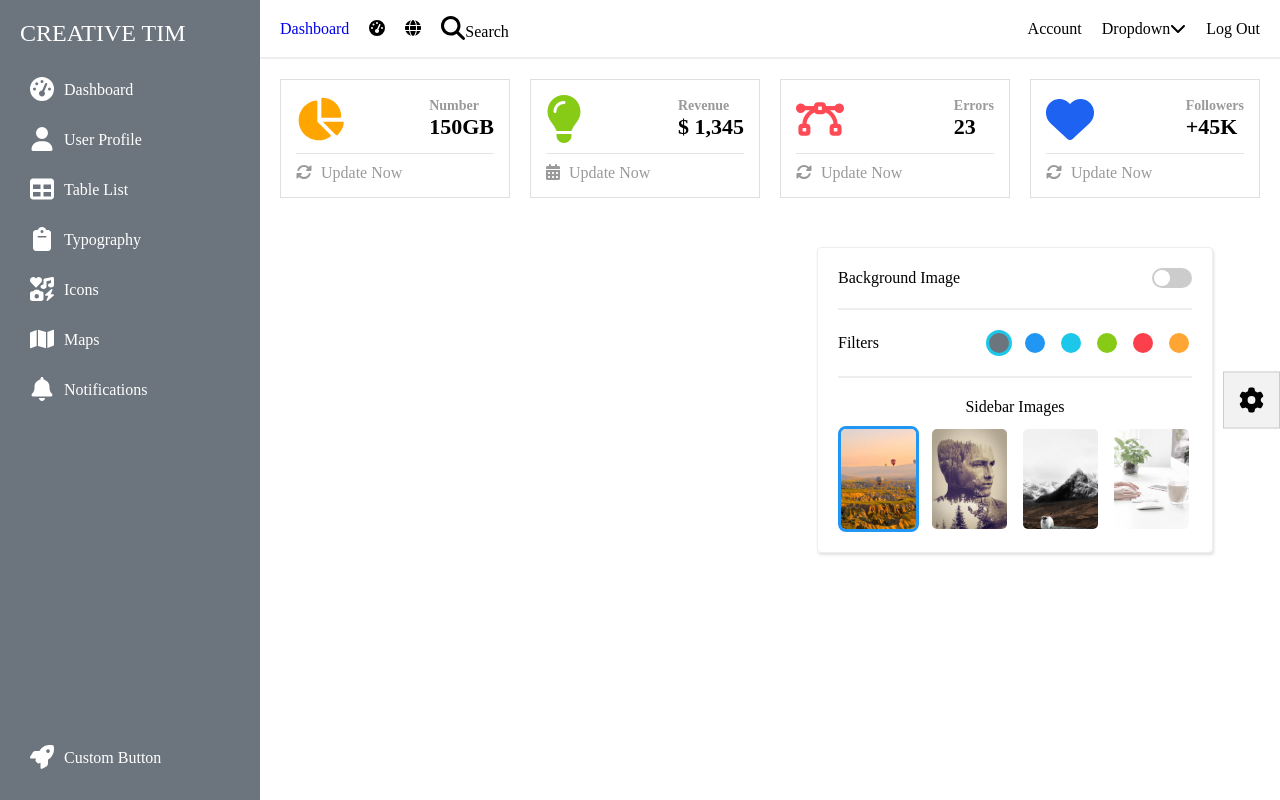
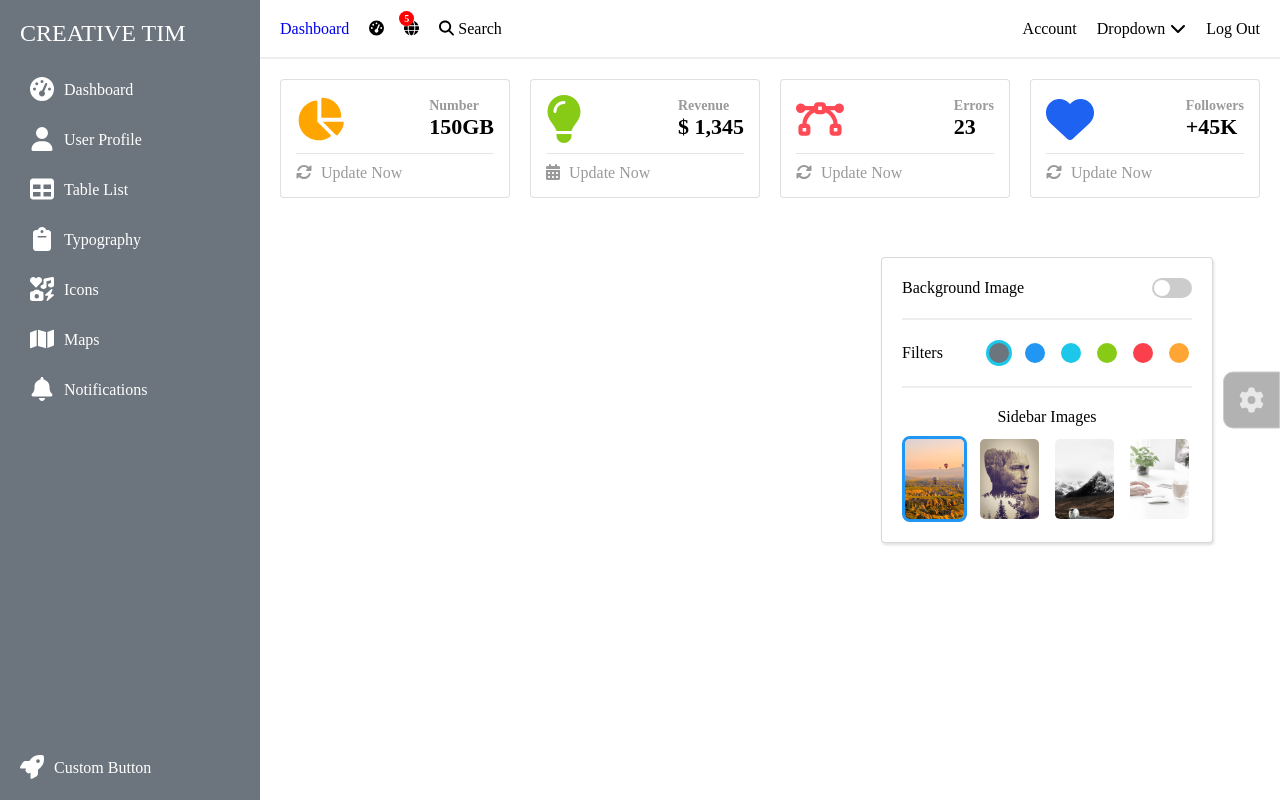
Before and after one commit to surya489/dashboard, a React (Create React App) app: page / in a window 1280 px wide. Both pictures are taken after a click on the button 1251 px from the left and 400 px from the top of the page. Built offline with nearby package versions, Linux system fonts and the light colour scheme.

Commit message:
sidebarsettings & parent components has been simplified, changes in UI

```diff
--- a/src/Components/Button/Button.css
+++ b/src/Components/Button/Button.css
@@ -14,10 +14,14 @@ a svg {
     transform: translateY(-50%);
     border: 1px solid #ccc;
     padding: 15px;
-    background: rgba(0, 0, 0, 0.05);
+    background: rgba(0, 0, 0, .3);
+    border-top-left-radius: 10px;
+    border-bottom-left-radius: 10px;
     cursor: pointer;
 }
 
 .button.fixed svg {
     font-size: 25px;
+    opacity: 0.7;
+    color: #fff;
 }
--- a/src/Components/Card/Card.css
+++ b/src/Components/Card/Card.css
@@ -9,6 +9,7 @@
     background-color: #fff;
     background-clip: border-box;
     border: 1px solid rgba(0, 0, 0, .125);
+    border-radius: 4px;
     color: #9a9a9a;
 }
 
--- a/src/Components/Dashboard/Dashboard.js
+++ b/src/Components/Dashboard/Dashboard.js
@@ -9,7 +9,7 @@ import Card from "../Card/Card";
 const Dashboard = () => {
     return (
         <Left>
-            <NavBar title="Dashboard" />
+            <NavBar isSeparateLink title="Dashboard" />
             <div className="dashboard_cards_wrap">
                 <Card
                     icon={faChartPie}
--- a/src/Components/Navbar/Navbar.css
+++ b/src/Components/Navbar/Navbar.css
@@ -12,6 +12,19 @@
 .nav_wrap ul {
     list-style-type: none;
     padding: 0;
+}
+
+.dropdown_menu ul {
+    border-radius: 10px;
+    overflow: hidden;
+}
+
+.dropdown_menu ul li {
+    transition: all .3s;
+}
+
+.dropdown_menu ul li:hover {
+    background-color: #eee;
 }
 
 .nav_left_wrap {
@@ -34,6 +47,10 @@
     transition: all .37s cubic-bezier(.34, 1.61, .7, 1);
 }
 
+.nav_right_items.dropdown span {
+    padding-left: 5px;
+}
+
 .nav_right_items.dropdown svg {
     transition: all .4s;
 }
@@ -44,5 +61,98 @@
 
 .dropdown_menu {
     position: absolute;
-    min-width: 160px;
+    min-width: 170px;
+    background-color: #fff;
+    box-sizing: border-box;
+    border: 1px solid rgba(0, 0, 0, .2);
+    border-radius: 10px;
 }
+
+.dropdown_menu::before {
+    content: '';
+    position: absolute;
+    border-bottom: 11px solid rgba(0, 0, 0, .2);
+    top: -11px;
+    border-left: 11px solid transparent;
+    border-right: 11px solid transparent;
+    content: "";
+    display: inline-block;
+    position: absolute;
+    left: 12px;
+}
+
+.dropdown_menu::after {
+    content: '';
+    position: absolute;
+    border-left: 11px solid transparent;
+    border-right: 11px solid transparent;
+    content: "";
+    display: inline-block;
+    position: absolute;
+    left: 12px;
+    border-bottom: 11px solid #fff;
+    top: -10px;
+}
+
+.dropdown_menu li a {
+    display: block;
+    padding: 8px 15px;
+    color: #000;
+    width: auto;
+}
+
+.nav_left_items a {
+    position: relative;
+    display: flex;
+    align-items: center;
+    gap: 4px;
+    flex-wrap: nowrap;
+}
+
+.nav_left_items a svg {
+    width: 15px;
+}
+
+.dropdown {
+    position: relative;
+    display: inline-block;
+}
+
+.dropdown_menu::before,
+.dropdown_menu::after {
+    content: '';
+    position: absolute;
+    border-bottom: 11px solid rgba(0, 0, 0, .2);
+    top: -12px;
+    border-left: 11px solid transparent;
+    border-right: 11px solid transparent;
+    display: inline-block;
+    left: 12px;
+}
+
+.dropdown_menu::after {
+    border-bottom: 11px solid #fff;
+    top: -11px;
+}
+
+.separate_link {
+    border-top: 1px solid #eee;
+}
+
+.notification {
+    position: absolute;
+    top: -5px;
+    z-index: 999;
+    background: red;
+    border-radius: 50%;
+    text-align: center;
+    display: flex;
+    align-items: center;
+    justify-content: center;
+    width: 15px;
+    height: 15px;
+    left: -5px;
+    font-size: 10px;
+    color: #fff;
+    font-weight: bold;
+}
--- a/src/Components/Navbar/Navbar.js
+++ b/src/Components/Navbar/Navbar.js
@@ -1,32 +1,65 @@
-import React, { useState } from "react";
+import React, { useState, useEffect, useRef } from "react";
 import "./Navbar.css";
 import { FontAwesomeIcon } from '@fortawesome/react-fontawesome';
 import { faTachometerAlt, faGlobe, faSearch, faChevronDown } from '@fortawesome/free-solid-svg-icons';
 
 import Button from "../Button/Button";
 
-const Navbar = ({ title }) => {
+const Navbar = ({ title, isSeparateLink }) => {
     const [isDropdownVisible, setIsDropdownVisible] = useState(false);
+    const [dropDownHeight, setDropDownHeight] = useState(0);
+    const dropDownRef = useRef(null);
 
     const toggleDropdown = () => {
         setIsDropdownVisible(!isDropdownVisible);
     };
+
+    const handleClickOutside = (e) => {
+        if (dropDownRef.current && !dropDownRef.current.contains(e.target)) {
+            setIsDropdownVisible(false);
+        }
+    };
+
+    useEffect(() => {
+        const updateDropDownHeight = () => {
+            if (dropDownRef.current) {
+                setDropDownHeight(dropDownRef.current.scrollHeight);
+            }
+        };
+
+        if (isDropdownVisible) {
+            updateDropDownHeight();
+        }
+
+        window.addEventListener('resize', updateDropDownHeight);
+        document.addEventListener('mousedown', handleClickOutside);
+
+        return () => {
+            window.removeEventListener('resize', updateDropDownHeight);
+            document.removeEventListener('mousedown', handleClickOutside);
+        };
+    }, [isDropdownVisible, dropDownHeight]);
 
     return (
         <div className="nav_wrap">
             <div className="nav_left">
                 <ul className="nav_left_wrap">
                     <li className="nav_left_items">
-                        <Button href="/" isLink className="custom_btn">{title}</Button>
+                        <Button href="/" isLink className="custom_link_btn">{title}</Button>
                     </li>
                     <li className="nav_left_items">
+                        <Button isLink className="custom_link_btn">
                             <span><FontAwesomeIcon icon={faTachometerAlt} /></span>
+                        </Button>
                     </li>
                     <li className="nav_left_items">
+                        <Button isLink className="custom_link_btn">
                             <span><FontAwesomeIcon icon={faGlobe} /></span>
+                            <span className="notification">5</span>
+                        </Button>
                     </li>
                     <li className="nav_left_items">
-                        <Button isLink className=''>
+                        <Button isLink className='custom_link_btn'>
                             <span><FontAwesomeIcon icon={faSearch} /></span>
                             <span>Search</span>
                         </Button>
@@ -39,10 +72,12 @@ const Navbar = ({ title }) => {
                         Account
                     </li>
                     <li className={`${isDropdownVisible ? 'show' : 'hide'} nav_right_items dropdown`} onClick={toggleDropdown}>
-                        <span>Dropdown</span>
+                        <div ref={dropDownRef}>Dropdown
                             <span><FontAwesomeIcon icon={faChevronDown} /></span>
+                        </div>
                         {isDropdownVisible && (
-                            <ul className="dropdown_menu">
+                            <div className="dropdown_menu" style={{ top: dropDownHeight + 17 + 'px' }}>
+                                <ul>
                                     <li>
                                         <a href="/">Action</a>
                                     </li>
@@ -55,10 +90,13 @@ const Navbar = ({ title }) => {
                                     <li>
                                         <a href="/">Something else here</a>
                                     </li>
-                                <li>
+                                    {isSeparateLink && (
+                                        <li className="separate_link">
                                             <a href="/">Separated link</a>
                                         </li>
+                                    )}
                                 </ul>
+                            </div>
                         )}
                     </li>
                     <li className="nav_right_items">
--- a/src/Components/ParentComponent.js
+++ b/src/Components/ParentComponent.js
@@ -8,11 +8,13 @@ import bg_1 from '../assets/images/bg_1.jpg';
 const ParentComponent = () => {
     const buttonRef = useRef(null);
     const sidebarRef = useRef(null);
+    const settingsRef = useRef(null);
     const [activeBadge, setActiveBadge] = useState(localStorage.getItem('activeBadge') || 'primary');
     const [buttonWidth, setButtonWidth] = useState(0);
     const [showSidebar, setShowSidebar] = useState(false);
     const [bgImage, setBgImage] = useState(localStorage.getItem('bgImage') || bg_1);
     const [bgImageState, setBgImageState] = useState(localStorage.getItem('bgImageState') === 'true');
+    const [showSettings, setShowSettings] = useState(false);
 
     const handleBadgeChange = (badge) => {
         setActiveBadge(badge);
@@ -20,7 +22,7 @@ const ParentComponent = () => {
     };
 
     const handleSetBgImage = () => {
-        setBgImageState(!bgImageState);
+        setBgImageState(prevState => !prevState);
         localStorage.setItem('bgImageState', !bgImageState);
     };
 
@@ -46,37 +48,46 @@ const ParentComponent = () => {
             if (showSidebar && sidebarRef.current && !sidebarRef.current.contains(event.target) && !buttonRef.current.contains(event.target)) {
                 setShowSidebar(false);
             }
+            if (showSettings && settingsRef.current && !settingsRef.current.contains(event.target) && !buttonRef.current.contains(event.target)) {
+                setShowSettings(false);
+            }
         };
 
         document.addEventListener('mousedown', handleClickOutside);
         return () => document.removeEventListener('mousedown', handleClickOutside);
-    }, [showSidebar]);
+    }, [showSidebar, showSettings]);
 
-    const toggleSidebar = () => {
-        setShowSidebar(prevState => !prevState);
-    };
+    const toggleSidebar = () => setShowSidebar(prevState => !prevState);
+    const toggleSettings = () => setShowSettings(prevState => !prevState);
 
     return (
         <div className="parent-container">
+            {showSettings && (
                 <SidebarBackgroundSettings
                     buttonWidth={buttonWidth}
                     className={`${showSidebar ? 'show' : 'hide'}`}
                     onBadgeChange={handleBadgeChange}
                     onBgImageChange={handleBgImageChange}
                     onHandleSetBgImage={handleSetBgImage}
+                    ref={settingsRef}
                 />
+            )}
             <Sidebar
                 activeBadge={activeBadge}
                 bgImage={bgImage}
                 className={`${bgImageState ? 'has_bg_image' : 'no_bg_image'}`}
+                ref={sidebarRef}
             />
             <div className="fixed_btn_wrap">
-                <button className="button fixed" ref={buttonRef} onClick={toggleSidebar}>
+                <button className="button fixed" ref={buttonRef} onClick={() => {
+                    toggleSidebar();
+                    toggleSettings();
+                }}>
                     <FontAwesomeIcon icon={faCog} />
                 </button>
             </div>
         </div>
     );
-}
+};
 
 export default ParentComponent;
--- a/src/Components/Sidebar/Sidebar.css
+++ b/src/Components/Sidebar/Sidebar.css
@@ -24,8 +24,12 @@
     padding: 0 20px 20px;
 }
 
-.btn_wrap .custom_btn {
+.btn_wrap .custom_link_btn {
     padding: 10px;
+}
+
+.custom_link_btn {
+    cursor: pointer;
 }
 
 .sidebar .logo {
--- a/src/Components/SidebarBackgroundSettings/SidebarBackgroundSettings.css
+++ b/src/Components/SidebarBackgroundSettings/SidebarBackgroundSettings.css
@@ -5,13 +5,13 @@
     top: 50%;
     transform: translateY(-50%);
     transition: all 0.3s ease-in-out;
-    opacity: 0;
-    min-width: 350px;
+    max-width: 290px;
+    min-width: 290px;
     background-color: #fff;
     border-radius: 4px;
     padding: 20px;
     box-shadow: 1px 2px 3px rgba(0, 0, 0, .125);
-    border: 1px solid #eee;
+    border: 1px solid rgba(0, 0, 0, .15);
 }
 
 .d_flex {
@@ -153,8 +153,8 @@ input[type="checkbox"]:checked+label::after {
     overflow: hidden;
     border: 3px solid transparent;
     border-radius: 8px;
-    max-width: 75px;
-    max-height: 100px;
+    max-width: 60px;
+    max-height: 80px;
     cursor: pointer;
     transition: all .3s;
 }
--- a/src/Components/SidebarBackgroundSettings/SidebarBackgroundSettings.js
+++ b/src/Components/SidebarBackgroundSettings/SidebarBackgroundSettings.js
@@ -1,4 +1,4 @@
-import React, { useState, useEffect } from "react";
+import React, { useState, useEffect, forwardRef } from "react";
 import './SidebarBackgroundSettings.css';
 
 import bg_1 from '../../assets/images/bg_1.jpg';
@@ -6,7 +6,7 @@ import bg_2 from '../../assets/images/bg_2.jpg';
 import bg_3 from '../../assets/images/bg_3.jpg';
 import bg_4 from '../../assets/images/bg_4.jpg';
 
-const SidebarBackgroundSettings = ({ buttonWidth, className, onBadgeChange, onBgImageChange, onHandleSetBgImage }) => {
+const SidebarBackgroundSettings = forwardRef(({ buttonWidth, className, onBadgeChange, onBgImageChange, onHandleSetBgImage }, ref) => {
     const initialBadge = localStorage.getItem('activeBadge') || 'secondary';
     const initialBgImage = localStorage.getItem('bgImage') || bg_1;
     const initialBgImageState = localStorage.getItem('bgImageState') === 'true';
@@ -15,34 +15,22 @@ const SidebarBackgroundSettings = ({ buttonWidth, className, onBadgeChange, onBg
     const [activeBgImage, setActiveBgImage] = useState(initialBgImage);
     const [bgImageState, setBgImageState] = useState(initialBgImageState);
 
-    const handleBadgeClick = (badge) => {
-        setActiveBadge(badge);
-    };
-
-    const handleActiveBgImage = (activeImageClass) => {
-        setActiveBgImage(activeImageClass);
-    }
-
-    // Notify parent component about the badge change
     useEffect(() => {
-        if (onBadgeChange) {
-            onBadgeChange(activeBadge);
-        }
+        if (onBadgeChange) onBadgeChange(activeBadge);
     }, [activeBadge, onBadgeChange]);
 
     useEffect(() => {
-        if (onBgImageChange) {
-            onBgImageChange(activeBgImage);
-        }
+        if (onBgImageChange) onBgImageChange(activeBgImage);
     }, [activeBgImage, onBgImageChange]);
 
+    const handleBadgeClick = (badge) => setActiveBadge(badge);
     const handleCheckboxChange = () => {
         setBgImageState(prevState => !prevState);
         onHandleSetBgImage();
     };
 
     return (
-        <div className={`${className ? className : ''} background_settings`} style={{ right: buttonWidth + 10 + 'px' }}>
+        <div ref={ref} className={`background_settings ${activeBadge}`} style={{ right: buttonWidth + 10 + 'px' }}>
             <li className="image_checkbox d_flex">
                 <p>Background Image</p>
                 <div>
@@ -53,59 +41,29 @@ const SidebarBackgroundSettings = ({ buttonWidth, className, onBadgeChange, onBg
             <li className="d_flex filters_wrap">
                 <p>Filters</p>
                 <div className="d_flex mb_0">
-                    <span
-                        className={`badge badge_secondary ${activeBadge === 'secondary' ? 'active' : ''}`}
-                        onClick={() => handleBadgeClick('secondary')}
-                    ></span>
-                    <span
-                        className={`badge badge_primary ${activeBadge === 'primary' ? 'active' : ''}`}
-                        onClick={() => handleBadgeClick('primary')}
-                    ></span>
-                    <span
-                        className={`badge badge_azure ${activeBadge === 'azure' ? 'active' : ''}`}
-                        onClick={() => handleBadgeClick('azure')}
-                    ></span>
-                    <span
-                        className={`badge badge_green ${activeBadge === 'green' ? 'active' : ''}`}
-                        onClick={() => handleBadgeClick('green')}
-                    ></span>
-                    <span
-                        className={`badge badge_red ${activeBadge === 'red' ? 'active' : ''}`}
-                        onClick={() => handleBadgeClick('red')}
-                    ></span>
-                    <span
-                        className={`badge badge_orange ${activeBadge === 'orange' ? 'active' : ''}`}
-                        onClick={() => handleBadgeClick('orange')}
-                    ></span>
+                    {['secondary', 'primary', 'azure', 'green', 'red', 'orange'].map(color => (
+                        <span
+                            key={color}
+                            className={`badge badge_${color} ${activeBadge === color ? 'active' : ''}`}
+                            onClick={() => handleBadgeClick(color)}
+                        ></span>
+                    ))}
                 </div>
             </li>
             <li>
                 <p className="align_c">Sidebar Images</p>
                 <div className="d_flex mb_0 bg_img_wrap">
-                    <li className={`${activeBgImage === bg_1 ? 'activeImage' : ''}`} onClick={() => handleActiveBgImage(bg_1)}>
-                        <span onClick={() => onBgImageChange(bg_1)}>
-                            <img src={bg_1} alt="sidebar background" />
-                        </span>
-                    </li>
-                    <li className={`${activeBgImage === bg_2 ? 'activeImage' : ''}`} onClick={() => handleActiveBgImage(bg_2)}>
-                        <span onClick={() => onBgImageChange(bg_2)}>
-                            <img src={bg_2} alt="sidebar background" />
-                        </span>
-                    </li>
-                    <li className={`${activeBgImage === bg_3 ? 'activeImage' : ''}`} onClick={() => handleActiveBgImage(bg_3)}>
-                        <span onClick={() => onBgImageChange(bg_3)}>
-                            <img src={bg_3} alt="sidebar background" />
-                        </span>
-                    </li>
-                    <li className={`${activeBgImage === bg_4 ? 'activeImage' : ''}`} onClick={() => handleActiveBgImage(bg_4)}>
-                        <span onClick={() => onBgImageChange(bg_4)}>
-                            <img src={bg_4} alt="sidebar background" />
-                        </span>
-                    </li>
+                    {[bg_1, bg_2, bg_3, bg_4].map((image, index) => (
+                        <li key={index} className={`${activeBgImage === image ? 'activeImage' : ''}`} onClick={() => setActiveBgImage(image)}>
+                            <span onClick={() => onBgImageChange(image)}>
+                                <img src={image} alt="sidebar background" />
+                            </span>
+                        </li>
+                    ))}
                 </div>
             </li>
         </div>
     );
-}
+});
 
 export default SidebarBackgroundSettings;
```
Also changed, not shown: public/index.html (+0 -10 lines). Lines whose indentation alone changed are shown as unchanged.
